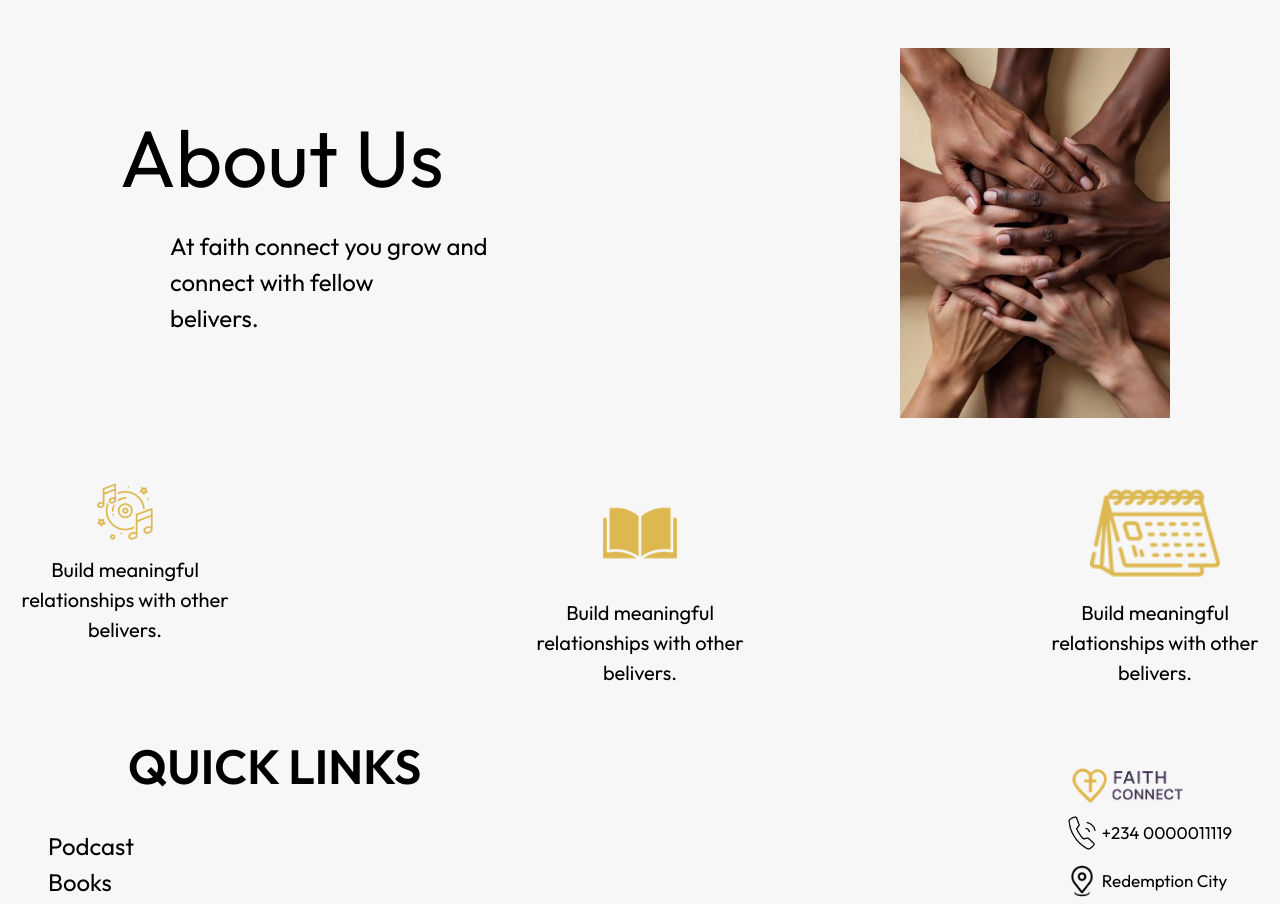
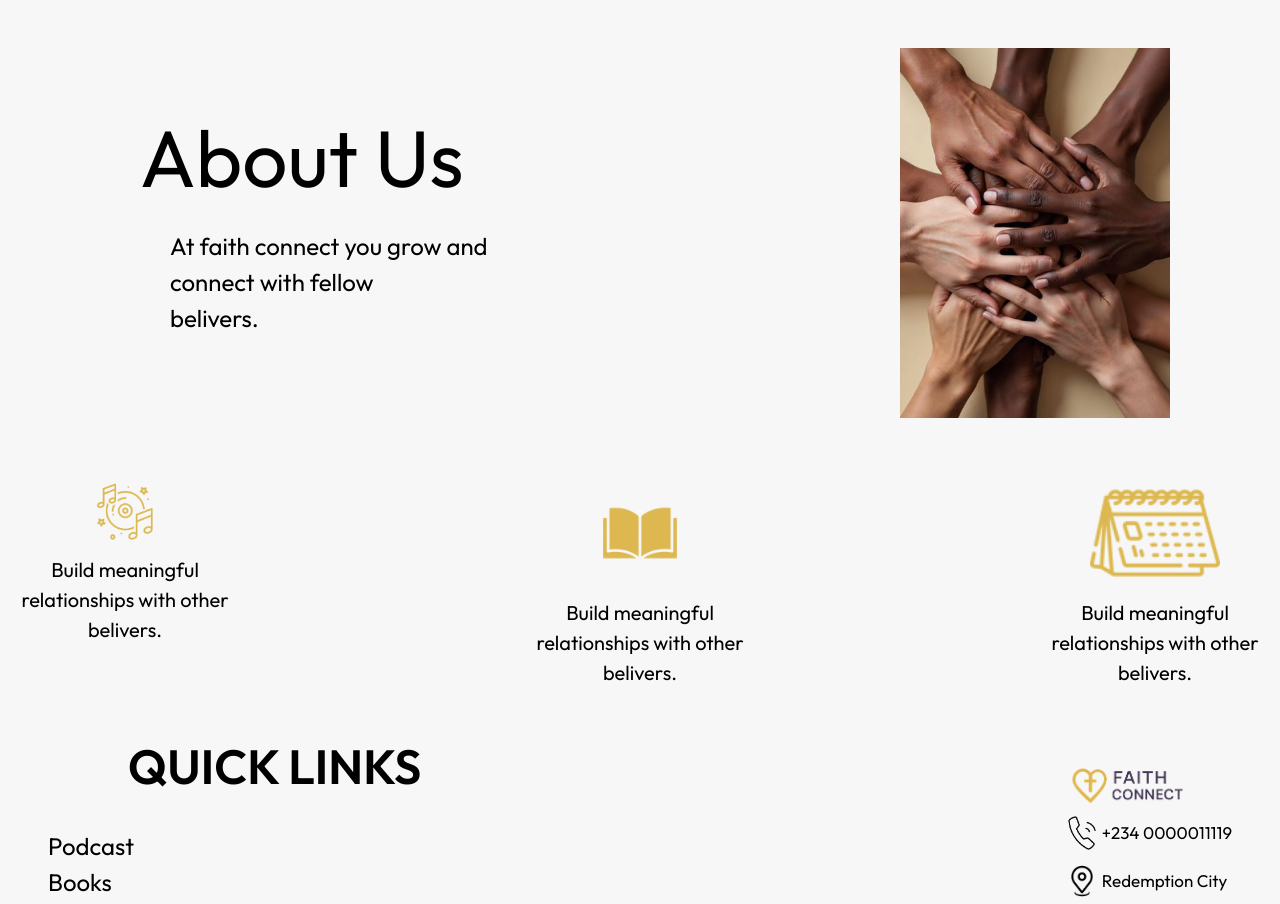
Before and after one commit to bantofweb4/FaithConnect, a React (Vite) app: page / in a window 1280 px wide. Shown: the part 2867-3771 px from the top of the page. Built offline with nearby package versions, Linux system fonts and the light colour scheme.

Commit message:
changess

```diff
--- a/src/component/About.css
+++ b/src/component/About.css
@@ -22,7 +22,7 @@ body{
 
 .about2{
     font-size: 80px;
-    margin-left: -30px;
+    margin-left: -10px;
 }
 
 .about22{
```
